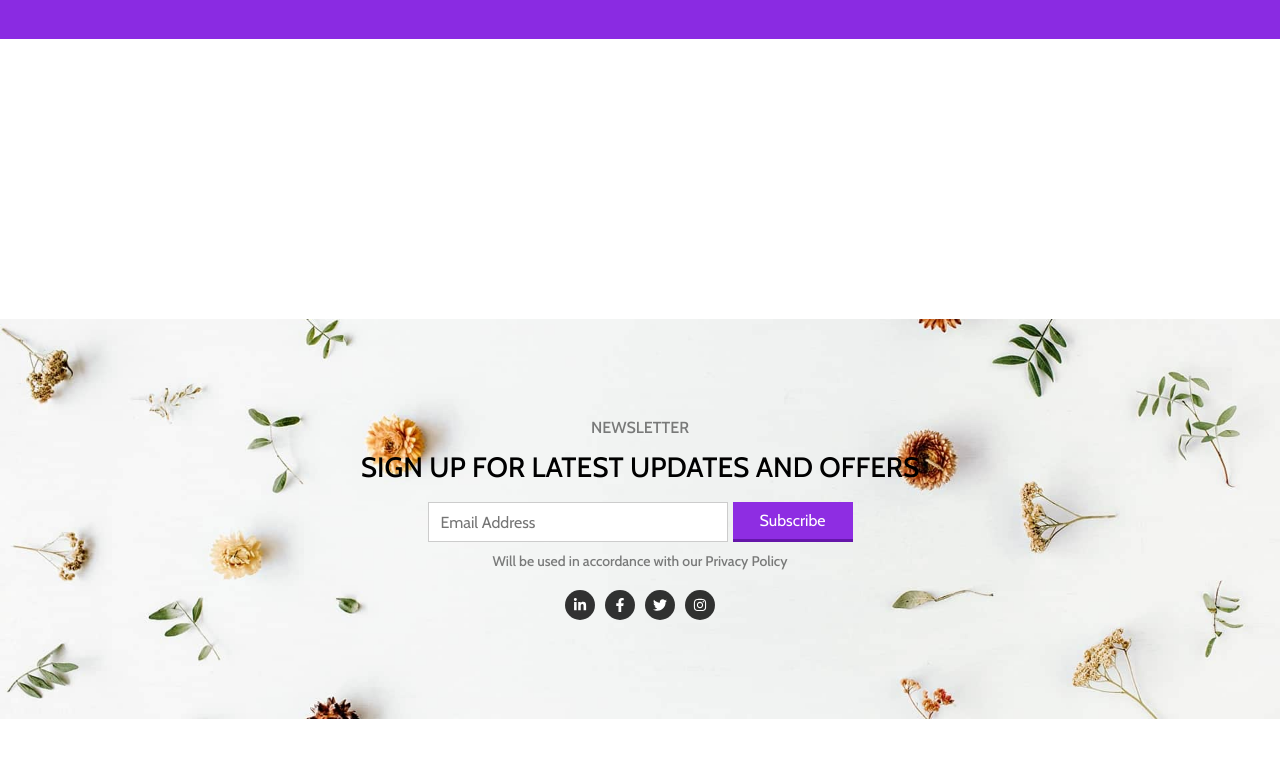
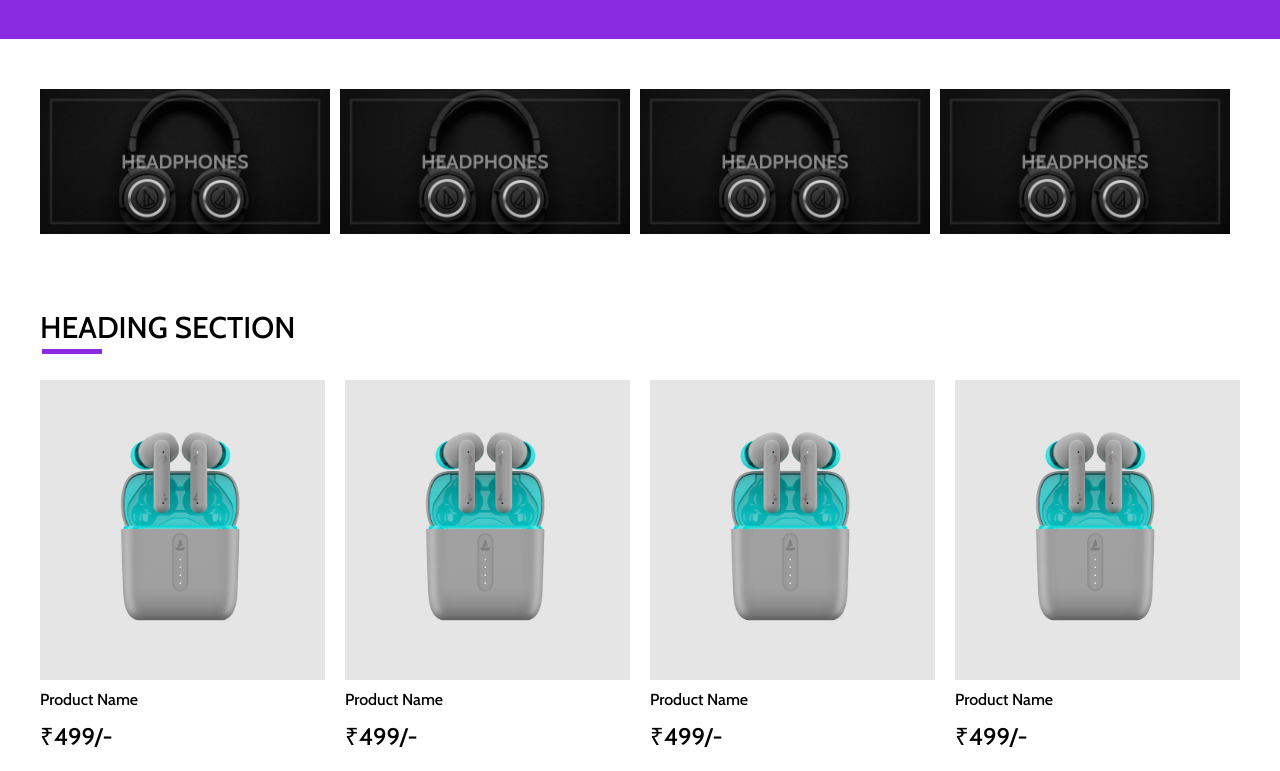
Before and after one commit to aniket-a/ecom, a React (Vite) app in the folder client/: page / in a window 1280 px wide. Shown: the part 762-1533 px from the top of the page. Built offline with nearby package versions, Linux system fonts and the light colour scheme.

Commit message:
category section completed

```diff
--- a/client/src/App.css
+++ b/client/src/App.css
@@ -0,0 +1,3 @@
+::-webkit-scrollbar{
+    display: none!important;
+}
--- a/client/src/App.jsx
+++ b/client/src/App.jsx
@@ -1,3 +1,4 @@
+import "./App.css"
 import { BrowserRouter, Routes, Route } from "react-router-dom"
 import React from 'react'
 import Header from "./components/Header/Header"
--- a/client/src/components/Category/Category.jsx
+++ b/client/src/components/Category/Category.jsx
@@ -1,6 +1,29 @@
 import "./Category.scss";
+import cat1 from "../../assets/category/cat-1.jpg";
 const Category = () => {
-    return <div>Category</div>;
+    return (
+        <div className="shop-by-category">
+            <div className="categories">
+
+                <div className="category">
+                    <img src={cat1} alt="" />
+                </div>
+
+                <div className="category">
+                    <img src={cat1} alt="" />
+                </div>
+
+                <div className="category">
+                    <img src={cat1} alt="" />
+                </div>
+
+                <div className="category">
+                    <img src={cat1} alt="" />
+                </div>
+
+            </div>
+        </div>
+    );
 };
 
 export default Category;
--- a/client/src/components/Category/Category.scss
+++ b/client/src/components/Category/Category.scss
@@ -1 +1,31 @@
 @import "../../css-config/mixins.scss";
+
+.shop-by-category{
+    margin: 25px 0;
+    @include md{
+        margin: 50px 0;
+    }
+    .categories{
+        display: flex;
+        flex-flow: wrap;
+        gap: 10px;
+
+        .category{
+          width: calc(50% - 5px);
+          cursor: pointer;
+          overflow: hidden;
+          @include md{
+            width: calc(25% - 10px);
+          }
+          img{
+            width: 100%;
+            display: block;
+            transition: all 0.4s ease;
+
+            &:hover{
+                transform: scale(1.2);
+            }
+          }
+        }
+    }
+}
--- a/client/src/components/Header/Header.scss
+++ b/client/src/components/Header/Header.scss
@@ -49,7 +49,7 @@
                 font-size: 34px;
                 position: absolute;
                 left: 50%;
-                transform: translateX(-50px)
+                transform: translateX(-100px)
             }
         }
         .right{
--- a/client/src/components/Home/Banner/Banner.scss
+++ b/client/src/components/Home/Banner/Banner.scss
@@ -71,7 +71,7 @@
             width: 65%;
 
             @include md {
-                width: 40%;
+                width: 38%;
             }
         }
     }
--- a/client/src/components/Home/Home.jsx
+++ b/client/src/components/Home/Home.jsx
@@ -1,10 +1,20 @@
 import "./Home.scss";
 import Banner from "./Banner/Banner"
+import Category from "../Category/Category";
+import Products from "../Products/Products";
+const Home = () => {
+    return (
+        <div>
+            <Banner />
+            <div className="main-content">
+                <div className="layout">
+                    <Category />
+                    <Products />
+                </div>
+            </div>
 
-const Home = () => {
-    return <div style={{height:'1000px'}}>
-        <Banner />
-    </div>;
+        </div>
+    );
 };
 
 export default Home;
--- a/client/src/components/Home/Home.scss
+++ b/client/src/components/Home/Home.scss
@@ -1 +1,10 @@
 @import "../../css-config/mixins.scss";
+
+.main-content{
+    max-width: calc(100% - 20px);
+    margin: 0 auto;
+    @include md{
+        max-width: 1200px;
+
+    }
+}
--- a/client/src/components/Products/Product/Product.jsx
+++ b/client/src/components/Products/Product/Product.jsx
@@ -1,6 +1,17 @@
 import "./Product.scss";
+import prod from "../../../assets/products/earbuds-prod-1.webp"
 const Product = () => {
-    return <div>Product</div>;
+    return (
+        <div className="product_card">
+            <div className="thumnail">
+                <img src={prod} alt="" />
+            </div>
+            <div className="prod_details">
+                <span className="name">Product Name</span>
+                <span className="price">&#8377;499/-</span>
+            </div>
+        </div>
+    );
 };
 
 export default Product;
--- a/client/src/components/Products/Product/Product.scss
+++ b/client/src/components/Products/Product/Product.scss
@@ -1 +1,52 @@
 @import "../../../css-config/mixins.scss";
+
+.product_card{
+    width: calc(50% - 5px);
+    margin-bottom: 20px;
+    @include md{
+        width: calc(25% - 15px);
+    }
+
+    .thumnail{
+        width: 100%;
+        height: 180px;
+        background-color: rgba(0,0,0,0.1);
+        margin-bottom: 10px;
+        padding: 25px;
+        display: flex;
+        justify-content: center;
+        align-items: center;
+        cursor: pointer;
+        @include md{
+            height: 300px;
+        }
+        img{
+            display: block;
+            width: 100%;
+            transition: all 0.3s ease;
+            &:hover{
+                transform: scale(1.2);
+            }
+        }
+    }
+
+    .prod_details{
+        .name{
+            text-overflow: ellipsis;
+            white-space: nowrap;
+            overflow: hidden;
+            font-size: 14px;
+            display: block;
+            @include md{
+                font-size: 16px;
+                margin-bottom: 10px;
+            }
+        }
+        .price{
+            font-size: 18px;
+            @include md{
+                font-size: 24px;
+            }
+        }
+    }
+}
--- a/client/src/components/Products/Products.jsx
+++ b/client/src/components/Products/Products.jsx
@@ -1,6 +1,22 @@
 import "./Products.scss";
+import Product from "../Products/Product/Product"
+
 const Products = () => {
-    return <div>Products</div>;
+    return (
+        <div className="products_container">
+            <div className="sec_heading">Heading Section</div>
+            <div className="products">
+                <Product />
+                <Product />
+                <Product />
+                <Product />
+                <Product />
+                <Product />
+                <Product />
+                <Product />
+            </div>
+        </div>
+    );
 };
 
 export default Products;
--- a/client/src/components/Products/Products.scss
+++ b/client/src/components/Products/Products.scss
@@ -1 +1,40 @@
 @import "../../css-config/mixins.scss";
+
+.products_container{
+    margin: 50px 0;
+    @include md{
+        margin: 75px 0;
+    }
+    .sec_heading{
+        margin-bottom: 20px;
+        font-size: 18px;
+        font-weight: 500;
+        text-transform: uppercase;
+        position: relative;
+        &::after{
+            content: "";
+            position: absolute;
+            height: 5px;
+            width: 5%;
+            background-color: blueviolet;
+            left: 0.1rem;
+            bottom: -0.5rem;
+        }
+        @include md{
+            margin-bottom: 34px;
+            font-size: 30px;
+        }
+
+    }
+
+    .products{
+        display: flex;
+        align-items: center;
+        flex-flow: wrap;
+        gap: 10px;
+
+        @include md{
+            gap: 20px;
+        }
+    }
+}
```
